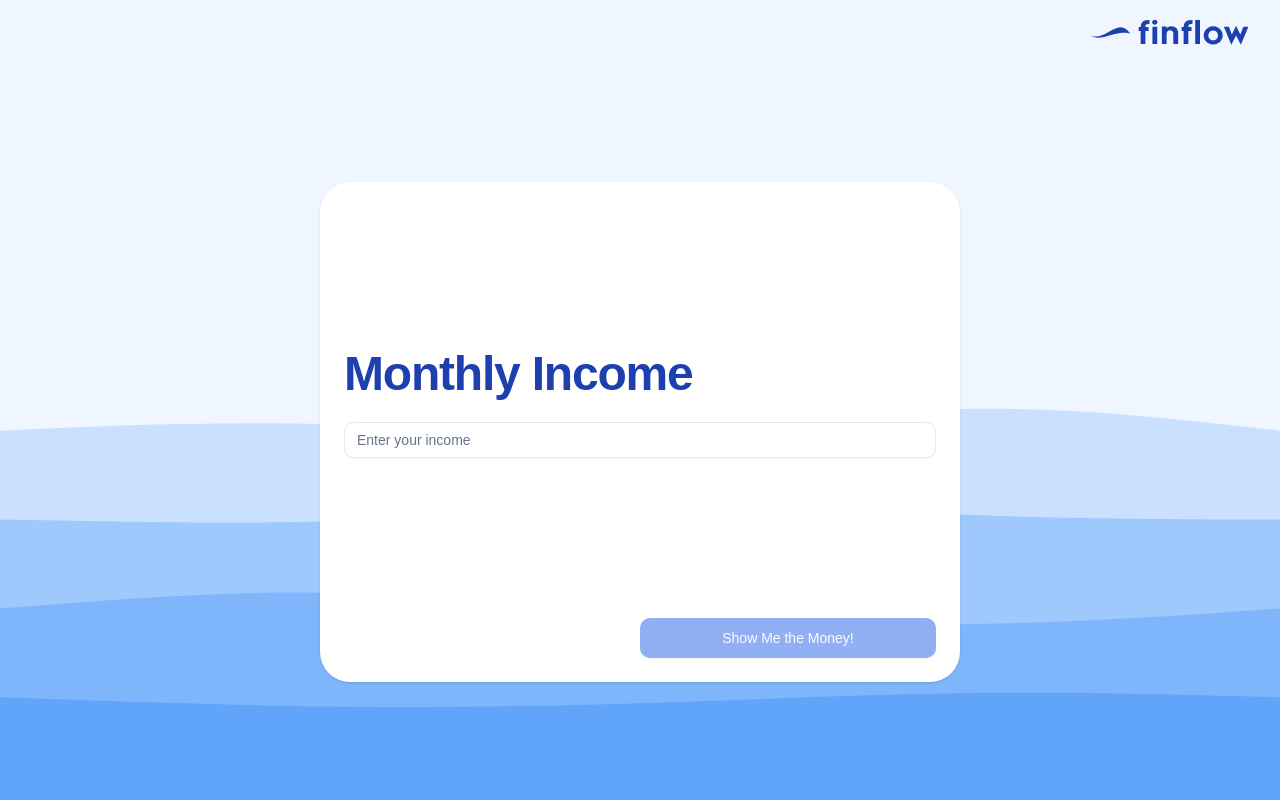
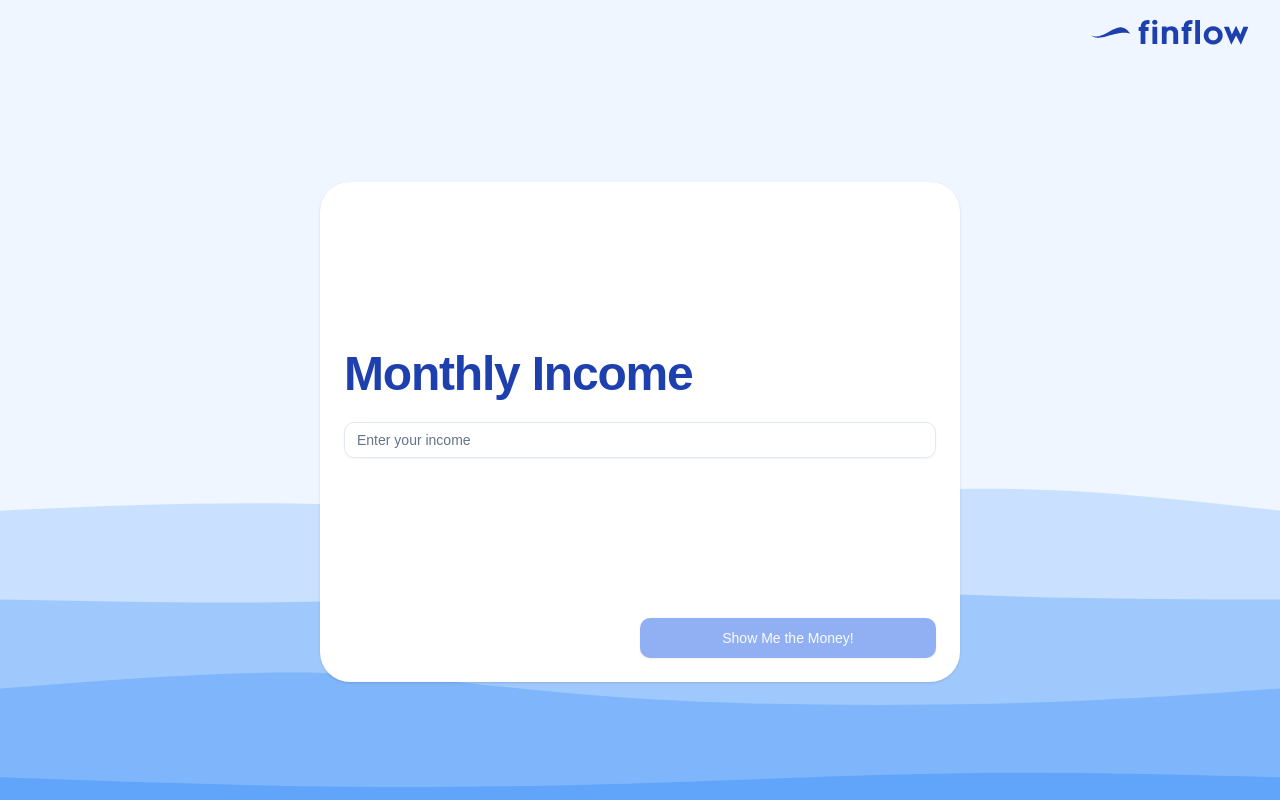
Before and after one commit to hatim-s/finflow, a Next.js app: page / in a window 1280 px wide. Built offline with nearby package versions, Linux system fonts and the light colour scheme.

Commit message:
fix: [ui] reduce the wave height

```diff
--- a/components/shared/WaveBottom.tsx
+++ b/components/shared/WaveBottom.tsx
@@ -7,7 +7,7 @@ const WaveBottom = ({ className = "" }) => {
         width="100%"
         height="100%"
         id="svg"
-        viewBox="0 0 1440 490"
+        viewBox="0 0 1440 400"
         xmlns="http://www.w3.org/2000/svg"
         className="transition duration-300 ease-in-out delay-150"
       >
```
